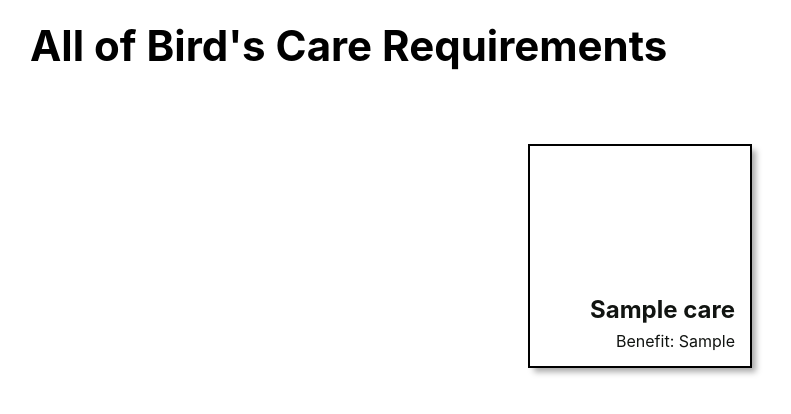
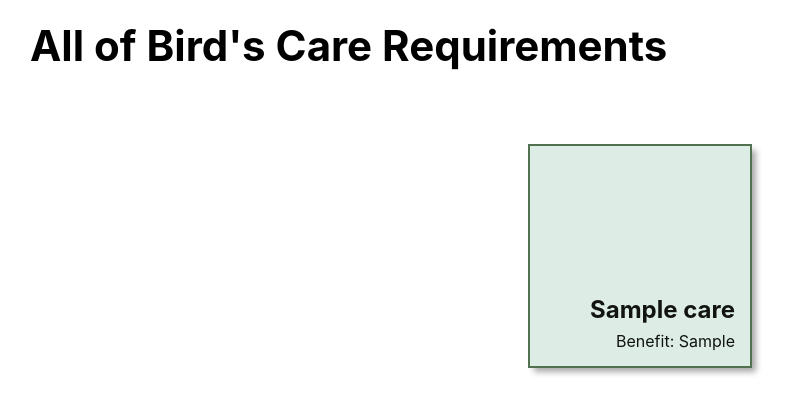
Before and after one commit to creyes25/bird-collector, a Django app: page /cares/ in a window 1280 px wide. Shown: the part 55-469 px from the top of the page, without its empty margins (0-791 px from the left). Run offline with Django 4.2, Linux system fonts and the light colour scheme; a user stored in the database is signed in; tables that the repository leaves empty hold one stand-in row (values such as "Sample post").

Commit message:
add styling to care requirements card

```diff
--- a/main_app/static/css/care/care-detail.css
+++ b/main_app/static/css/care/care-detail.css
@@ -9,9 +9,10 @@ main {
   width: 224px;
   height: 224px;
   margin: 25px 25px 15px 40px;
-  border: solid 2px;
+  border: solid rgba(69, 103, 66, 0.916) 2px;
   box-shadow: var(--card-box-shadow);
   position: relative;
+  background-color: #95c5af51;
 }
 
 
--- a/main_app/static/css/care/care-index.css
+++ b/main_app/static/css/care/care-index.css
@@ -10,9 +10,10 @@
   width: 224px;
   height: 224px;
   margin: 10px;
-  border: solid 2px;
+  border: solid rgba(69, 103, 66, 0.916) 2px;
   box-shadow: var(--card-box-shadow);
   position: relative;
+  background-color: #95c5af51;
 }
 
 .card-bg{
```
